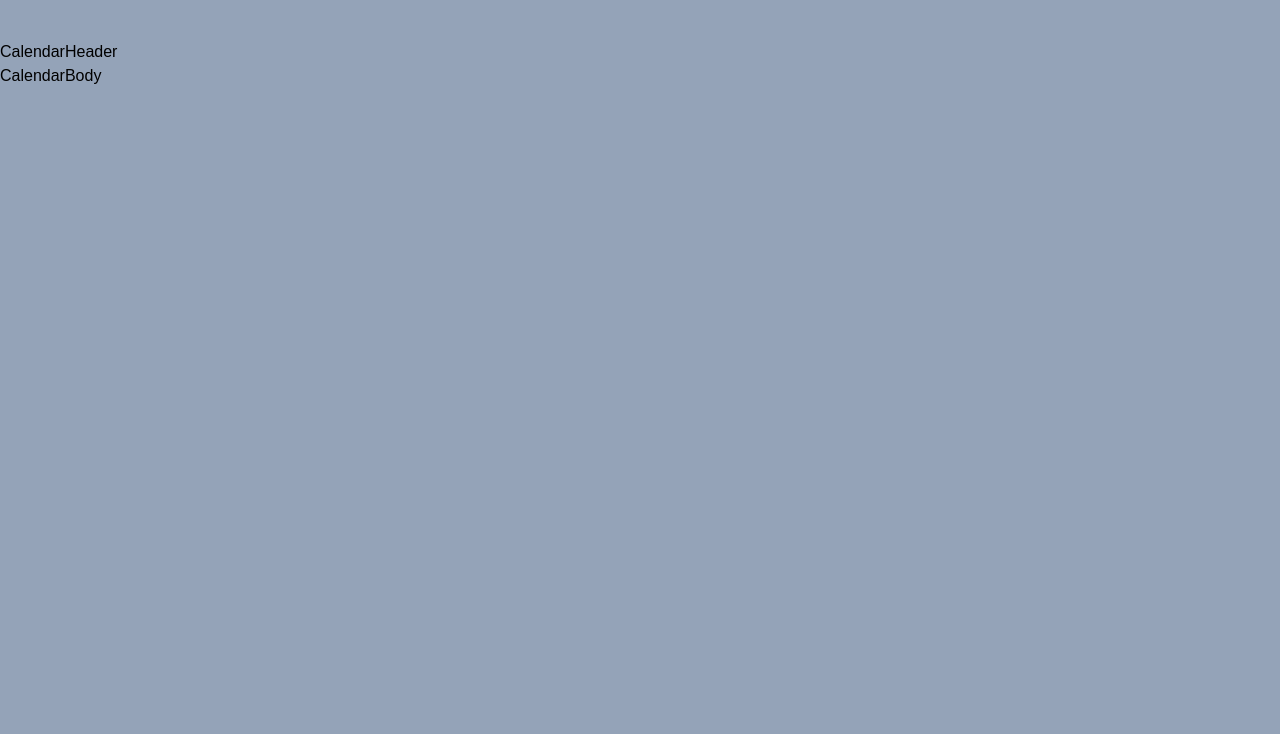
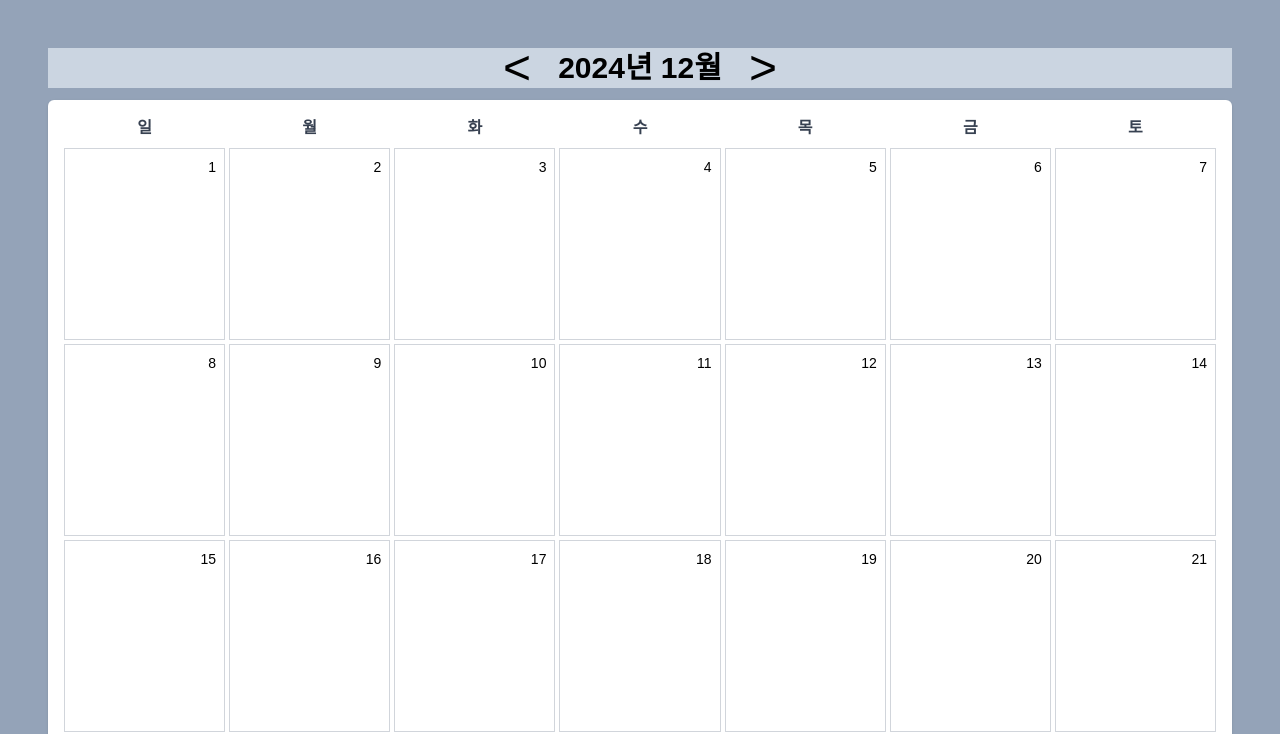
Before and after one commit to seungmin2222/calendar-chat-nextjs, a Next.js app: page / in a window 1280 px wide. Shown: the top 734 px of the page. Built offline with nearby package versions, Linux system fonts and the light colour scheme.

Commit message:
✨ Feat: Calendar 초기 레이아웃 설정

```diff
--- a/src/app/(calendar)/components/CalendarBody.tsx
+++ b/src/app/(calendar)/components/CalendarBody.tsx
@@ -1,3 +1,50 @@
+import { ReactNode } from 'react';
+
+import CalendarDay from './CalendarDay';
+import CalendarWeekdaysHeader from './CalendarWeekdaysHeader';
+
 export default function CalendarBody() {
-  return <div>CalendarBody</div>
+  const today = new Date();
+  const year = today.getFullYear();
+  const month = today.getMonth();
+
+  const firstDayOfMonth = new Date(year, month, 1);
+  const lastDayOfMonth = new Date(year, month + 1, 0);
+
+  const startDay = firstDayOfMonth.getDay();
+  const totalDays = lastDayOfMonth.getDate();
+
+  const cells: ReactNode[] = [];
+
+  for (let i = 0; i < startDay; i++) {
+    cells.push(
+      <div
+        key={`empty-start-${i}`}
+        className="border border-gray-300 bg-gray-100"
+      />
+    );
+  }
+
+  for (let day = 1; day <= totalDays; day++) {
+    cells.push(<CalendarDay key={day} day={day} />);
+  }
+
+  const remainder = cells.length % 7;
+  if (remainder !== 0) {
+    for (let i = 0; i < 7 - remainder; i++) {
+      cells.push(
+        <div
+          key={`empty-end-${i}`}
+          className="border border-gray-300 bg-gray-100"
+        />
+      );
+    }
+  }
+
+  return (
+    <div className="w-full rounded-md bg-white p-4 shadow">
+      <CalendarWeekdaysHeader />
+      <div className="mt-2 grid grid-cols-7 gap-1">{cells}</div>
+    </div>
+  );
 }
--- /dev/null
+++ b/src/app/(calendar)/components/CalendarDay.tsx
@@ -0,0 +1,11 @@
+interface CalendarDayProps {
+  day: number;
+}
+
+export default function CalendarDay({ day }: CalendarDayProps) {
+  return (
+    <div className="flex h-48 items-start justify-end border border-gray-300 p-2 text-sm">
+      {day}
+    </div>
+  );
+}
--- a/src/app/(calendar)/components/CalendarHeader.tsx
+++ b/src/app/(calendar)/components/CalendarHeader.tsx
@@ -1,3 +1,11 @@
 export default function CalendarHeader() {
-  return <div>CalendarHeader</div>
+  return (
+    <header className="flex h-11 min-h-10 items-center justify-center gap-5 bg-slate-300 text-5xl">
+      <button>{'<'}</button>
+      <span className="w-44 select-none text-center text-3xl font-semibold">
+        2024년 12월
+      </span>
+      <button>{'>'}</button>
+    </header>
+  );
 }
--- /dev/null
+++ b/src/app/(calendar)/components/CalendarWeekdaysHeader.tsx
@@ -0,0 +1,13 @@
+export default function CalendarWeekdaysHeader() {
+  const daysOfWeek = ['일', '월', '화', '수', '목', '금', '토'];
+
+  return (
+    <div className="grid grid-cols-7 gap-1">
+      {daysOfWeek.map((dayName) => (
+        <div key={dayName} className="text-center font-bold text-gray-700">
+          {dayName}
+        </div>
+      ))}
+    </div>
+  );
+}
--- a/src/app/(calendar)/page.tsx
+++ b/src/app/(calendar)/page.tsx
@@ -1,13 +1,13 @@
-'use client'
+'use client';
 
-import CalendarBody from './components/CalendarBody'
-import CalendarHeader from './components/CalendarHeader'
+import CalendarBody from './components/CalendarBody';
+import CalendarHeader from './components/CalendarHeader';
 
 export default function Home() {
   return (
-    <div className="h-full w-full bg-slate-400 py-10 pr-10">
+    <div className="flex h-full w-full flex-col gap-3 bg-slate-400 p-12">
       <CalendarHeader />
       <CalendarBody />
     </div>
-  )
+  );
 }
```
